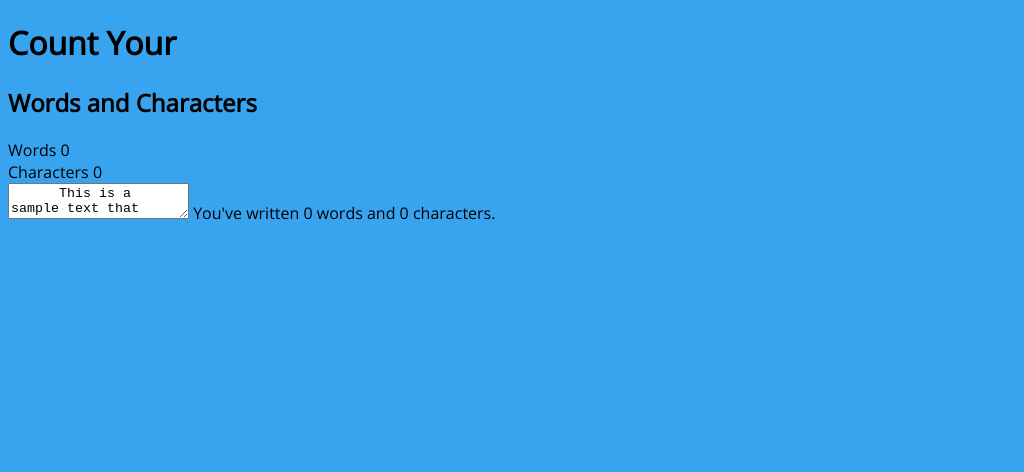
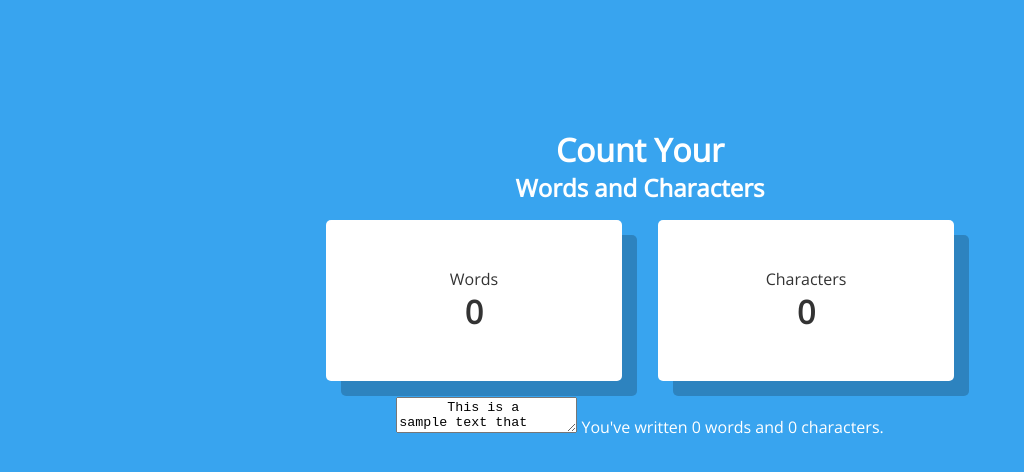
Before and after one commit to halac123b/Module-code-Snippets_Javascript, a plain HTML site: page 1/index.html in a window 1280 px wide. Shown: the whole page, without its empty margins (0-1024 px from the left). Drawn offline with nearby package versions, Linux system fonts and the light colour scheme.

Commit message:
Update 1 15/10

```diff
--- a/1/js/count.js
+++ b/1/js/count.js
@@ -0,0 +1,7 @@
+class Count {
+  constructor(){
+    this.textarea = document.querySelector("."){
+
+    }
+  }
+}
--- a/1/sass/style.scss
+++ b/1/sass/style.scss
@@ -10,4 +10,55 @@ body {
   width: 100%;
   min-height: 100vh;
   background-color: $primary-color;
+  padding: 0;
+  margin: 0;
+  color: #fff;
+  overflow: hidden;
+
+  .main {
+    width: 60%;
+    text-align: center;
+    margin: 10% auto;
+
+    h1,
+    h2 {
+      margin: 0;
+      padding: 0;
+    }
+    .card {
+      background-color: white;
+      padding: 3rem;
+      border-radius: 5px;
+      width: 200px;
+      display: inline-block;
+      margin: 1rem;
+      color: #333;
+      box-shadow: 15px 15px 0px 0px rgba(0, 0, 0, 0.2);
+
+      span {
+        font-size: 2rem;
+        display: block;
+      }
+
+      textarea {
+        display: block;
+        width: calc(100% - 2rem);
+        height: 200px;
+        border: 0;
+        margin: 1rem 0;
+        padding: 1rem;
+        font-size: $font-size;
+        border-radius: 5px;
+
+        &:focus {
+          outline: none;
+        }
+      }
+
+      .word-count,
+      .character-count {
+        font-weight: bold;
+      }
+    }
+  }
 }
```
Also changed, not shown: 1/sass/style.css, 1 other file.
